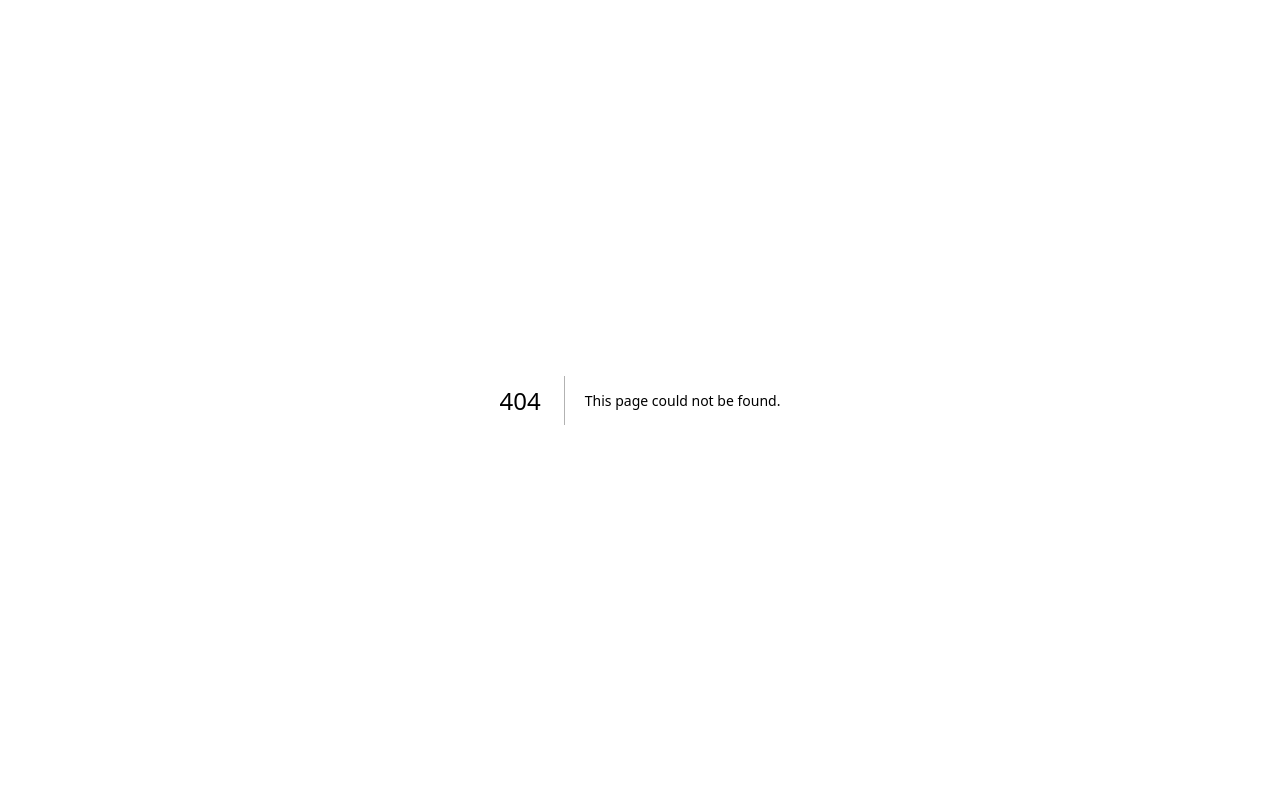
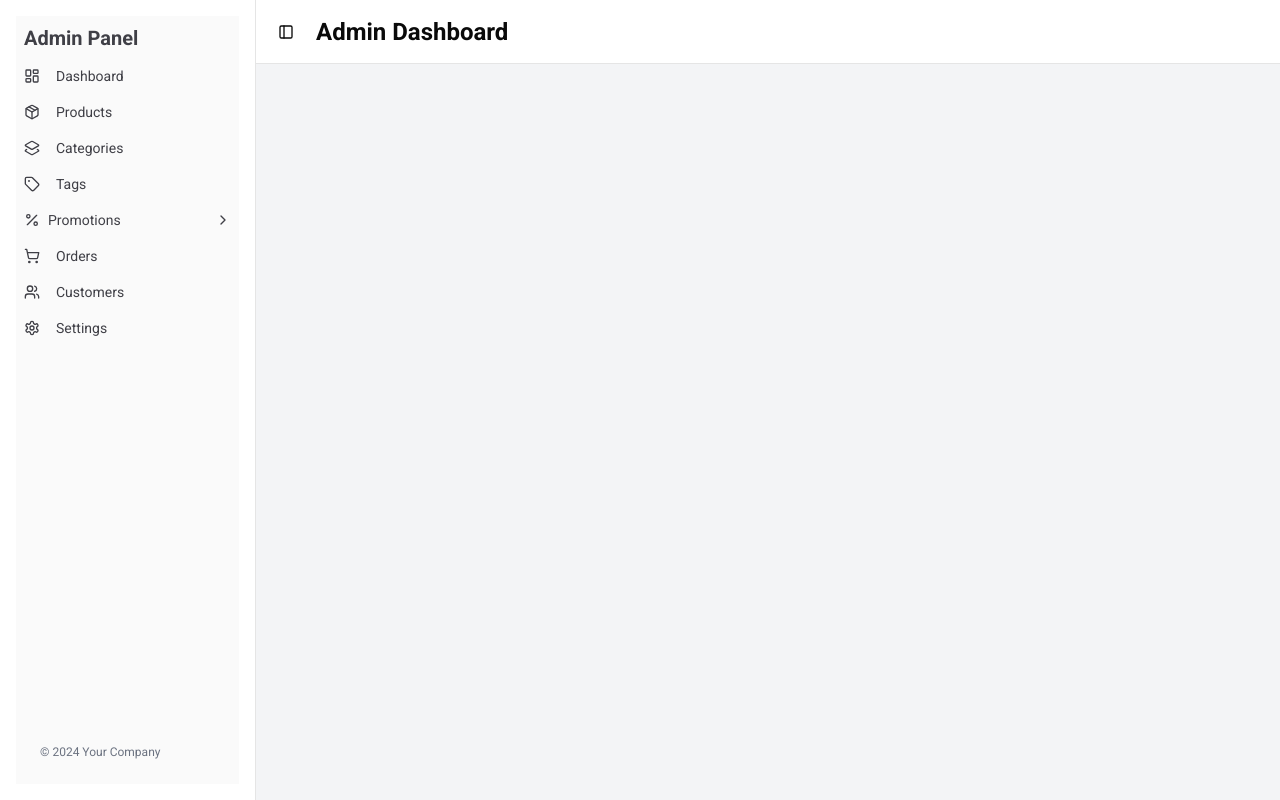
Before and after one commit to Adriz1611/game-essentials-backend, a Next.js app: page /dashboard/promotions/discounts in a window 1280 px wide. Before the commit this address had no page. Built offline with nearby package versions, Linux system fonts and the light colour scheme.

Commit message:
chnages done!

```diff
--- /dev/null
+++ b/src/app/dashboard/promotions/discounts/page.js
@@ -0,0 +1,6 @@
+export default function DiscountPage() {
+    return (
+        <>
+        </>
+    )
+}
--- a/src/components/layout/sidebar.jsx
+++ b/src/components/layout/sidebar.jsx
@@ -1,7 +1,7 @@
 "use client"
 import Link from "next/link";
 import { usePathname } from "next/navigation";
-import { LayoutDashboard, Package, Settings, Users, Layers2, ShoppingCart, TagIcon } from "lucide-react";
+import { LayoutDashboard, ChevronRight, ChevronDown,  Package, Percent, Settings, Users, Layers2, ShoppingCart, TagIcon } from "lucide-react";
 
 import {
   Sidebar,
@@ -13,13 +13,34 @@ import {
   SidebarMenuButton,
   SidebarProvider,
   SidebarTrigger,
+  SidebarMenuSub,
+  SidebarMenuSubItem,
+  SidebarMenuSubButton,
 } from "@/components/ui/sidebar";
+import { useState } from "react";
 
 const navItems = [
   { title: "Dashboard", href: "/dashboard", icon: LayoutDashboard },
   { title: "Products", href: "/dashboard/products", icon: Package },
   { title: "Categories", href: "/dashboard/categories", icon: Layers2 },
   { title: "Tags", href: "/dashboard/tags", icon: TagIcon },
+  {
+    title: "Promotions",
+    href: "#",
+    icon: Percent,
+    submenu: [
+      {
+        title: "Discounts",
+        href: "/dashboard/promotions/discounts",
+        icon: TagIcon,
+      },
+      {
+        title: "Coupon Codes",
+        href: "/dashboard/promotions/coupons",
+        icon: TagIcon,
+      },
+    ],
+  },
   { title: "Orders", href: "/dashboard/orders", icon: ShoppingCart },
   { title: "Customers", href: "/dashboard/customers", icon: Users },
   { title: "Settings", href: "/dashboard/settings", icon: Settings },
@@ -27,6 +48,11 @@ const navItems = [
 
 export default function SidebarLayout({ children }) {
   const pathname = usePathname();
+    const [openSubmenu, setOpenSubmenu] = useState(null);
+
+    const toggleSubmenu = (title) => {
+      setOpenSubmenu(openSubmenu === title ? null : title);
+    };
   return (
     <SidebarProvider>
       <div className="flex min-h-screen w-full">
@@ -36,14 +62,53 @@ export default function SidebarLayout({ children }) {
           </SidebarHeader>
           <SidebarContent>
             <SidebarMenu>
-              {navItems.map((item, index) => (
-                <SidebarMenuItem key={index}>
-                  <SidebarMenuButton asChild isActive={pathname === item.href}>
-                    <Link href={item.href}>
-                      <item.icon className="mr-2 h-4 w-4" />
-                      <span>{item.title}</span>
-                    </Link>
-                  </SidebarMenuButton>
+              {navItems.map((item) => (
+                <SidebarMenuItem key={item.title}>
+                  {item.submenu ? (
+                    <>
+                      <SidebarMenuButton
+                        onClick={() => toggleSubmenu(item.title)}
+                        className="w-full flex items-center justify-between"
+                      >
+                        <div className="flex items-center">
+                          <item.icon className="mr-2 h-4 w-4" />
+                          <span>{item.title}</span>
+                        </div>
+                        {openSubmenu === item.title ? (
+                          <ChevronDown className="h-4 w-4" />
+                        ) : (
+                          <ChevronRight className="h-4 w-4" />
+                        )}
+                      </SidebarMenuButton>
+                      {openSubmenu === item.title && (
+                        <SidebarMenuSub>
+                          {item.submenu.map((subItem) => (
+                            <SidebarMenuSubItem key={subItem.href}>
+                              <SidebarMenuSubButton
+                                asChild
+                                isActive={pathname === subItem.href}
+                              >
+                                <Link href={subItem.href}>
+                                  <subItem.icon className="mr-2 h-4 w-4" />
+                                  <span>{subItem.title}</span>
+                                </Link>
+                              </SidebarMenuSubButton>
+                            </SidebarMenuSubItem>
+                          ))}
+                        </SidebarMenuSub>
+                      )}
+                    </>
+                  ) : (
+                    <SidebarMenuButton
+                      asChild
+                      isActive={pathname === item.href}
+                    >
+                      <Link href={item.href}>
+                        <item.icon className="mr-2 h-4 w-4" />
+                        <span>{item.title}</span>
+                      </Link>
+                    </SidebarMenuButton>
+                  )}
                 </SidebarMenuItem>
               ))}
             </SidebarMenu>
```
